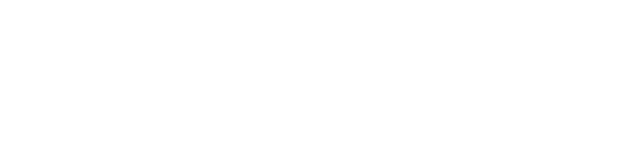
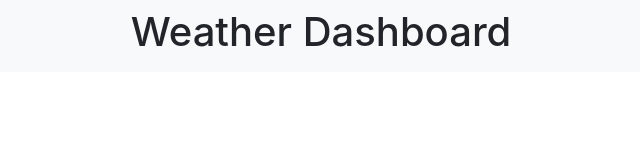
Before and after one commit to jgporter24/Weather_Dashboard, a plain HTML site: page index.html in a window 1280 px wide. Shown: the whole page, without its empty margins (319-959 px from the left). Drawn offline with nearby package versions, Linux system fonts and the light colour scheme.

Commit message:
updated html

```diff
--- a/index.html
+++ b/index.html
@@ -4,9 +4,26 @@
     <meta charset="UTF-8">
     <meta http-equiv="X-UA-Compatible" content="IE=edge">
     <meta name="viewport" content="width=device-width, initial-scale=1.0">
-    <title>Document</title>
+    <title>Weather Dashboard</title>
+
+    <!--Link to bootstrap google font and style sheet-->
+    <link rel="stylesheet" href="https://cdn.jsdelivr.net/npm/bootstrap@4.5.3/dist/css/bootstrap.min.css"
+    integrity="sha384-TX8t27EcRE3e/ihU7zmQxVncDAy5uIKz4rEkgIXeMed4M0jlfIDPvg6uqKI2xXr2" crossorigin="anonymous">
+    <link rel="preconnect" href="https://fonts.googleapis.com">
+    <link href="https://fonts.googleapis.com/css2?family=Arvo&display=swap" rel="stylesheet">
+    <link rel="stylesheet" href="assets/style.css">
 </head>
+
 <body>
+    <div class="container-fluid">
+        <div class="row navbar navbar-dark bg-light">
+            <div class="col-12 text-center">
+                <h1>Weather Dashboard</h1>
+            </div>
+        </div>
+
+
+    </div>
 
 </body>
 </html>
```
